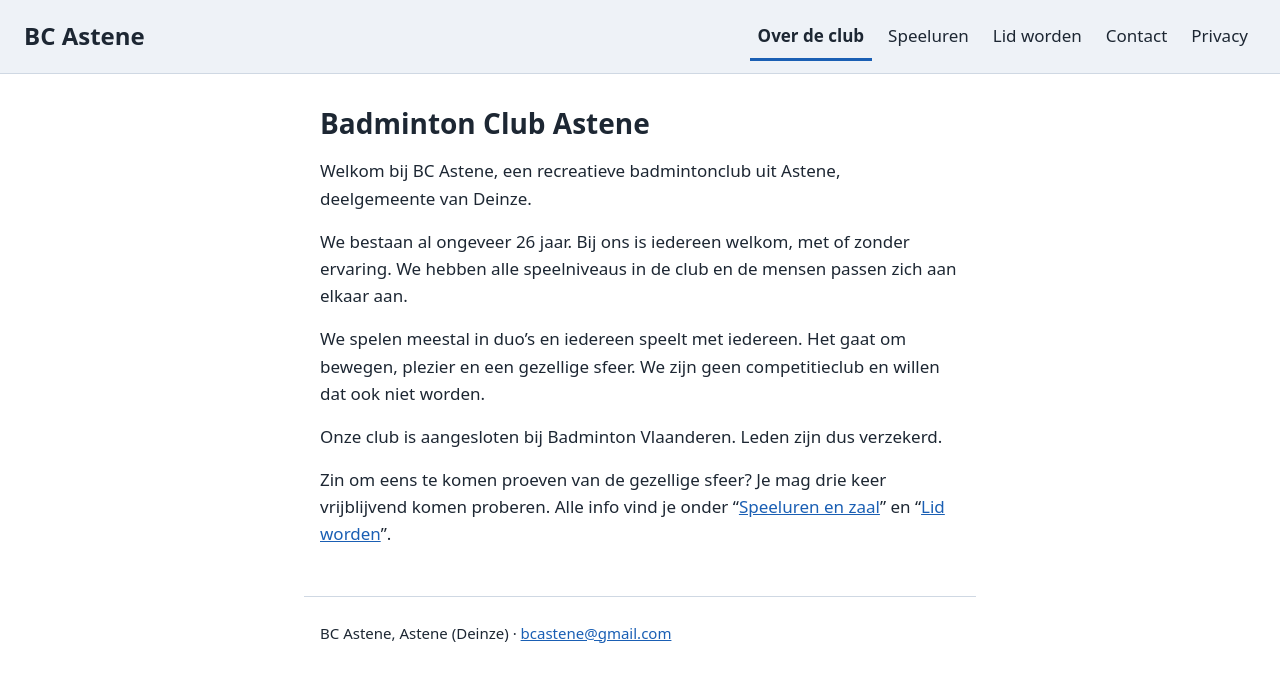
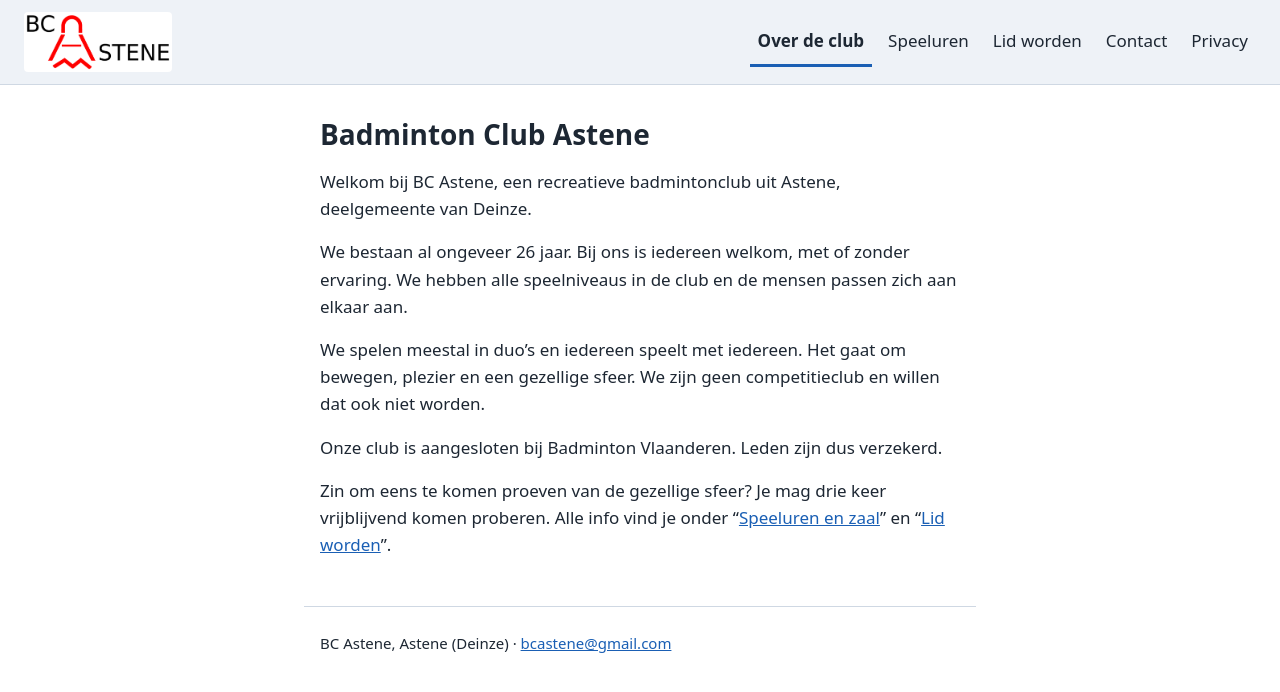
Before and after one commit to bcastene/bcastene.github.io, a Jekyll site: the page built from index.md, in a window 1280 px wide. Shown: the top 692 px of the page. Built offline with Jekyll 4.4.1, drawn with Linux system fonts in a browser that asks for light colours.

Commit message:
Add files via upload

```diff
--- a/_layouts/default.html
+++ b/_layouts/default.html
@@ -10,7 +10,7 @@
 </head>
 <body>
   <header class="kop">
-    <a class="merk" href="{{ '/index.html' | relative_url }}">BC Astene</a>
+    <a class="merk" href="{{ '/index.html' | relative_url }}"><img class="logo" src="{{ '/assets/logo.png' | relative_url }}" alt="BC Astene" width="1470" height="595"></a>
     <nav class="menu" aria-label="Hoofdmenu">
       {% for item in site.data.menu %}
       <a href="{{ item.url | relative_url }}"{% if page.url == item.url %} aria-current="page"{% endif %}>{{ item.title }}</a>
--- a/assets/style.css
+++ b/assets/style.css
@@ -33,10 +33,16 @@ a { color: var(--accent); }
 }
 .merk {
   display: inline-block;
-  font-size: 1.5rem;
-  font-weight: 700;
+  line-height: 0;
   text-decoration: none;
-  color: var(--tekst);
+}
+.logo {
+  display: block;
+  height: 52px;          /* gsm; breedte volgt de verhouding */
+  width: auto;
+  max-width: 100%;
+  background: #ffffff;   /* logo heeft witte achtergrond, ook in donkere modus */
+  border-radius: 4px;
 }
 .menu {
   display: flex;
@@ -76,6 +82,7 @@ li { margin-bottom: 0.4rem; }
 }
 
 @media (min-width: 40rem) {
+  .logo { height: 60px; }
   .kop { display: flex; align-items: center; justify-content: space-between; padding: 0.75rem 1.5rem; }
   .menu { margin-top: 0; }
 }
```
Also changed, not shown: assets/logo.png (added).
